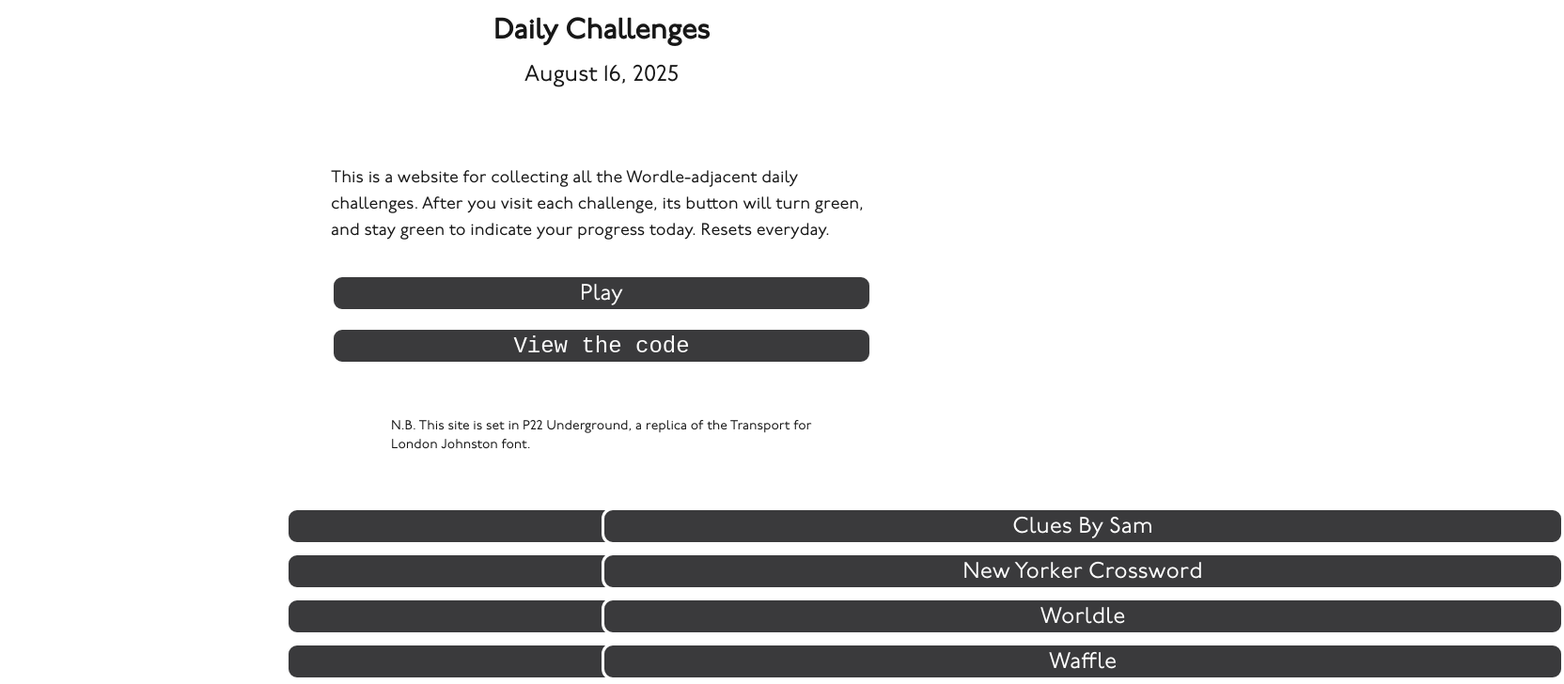
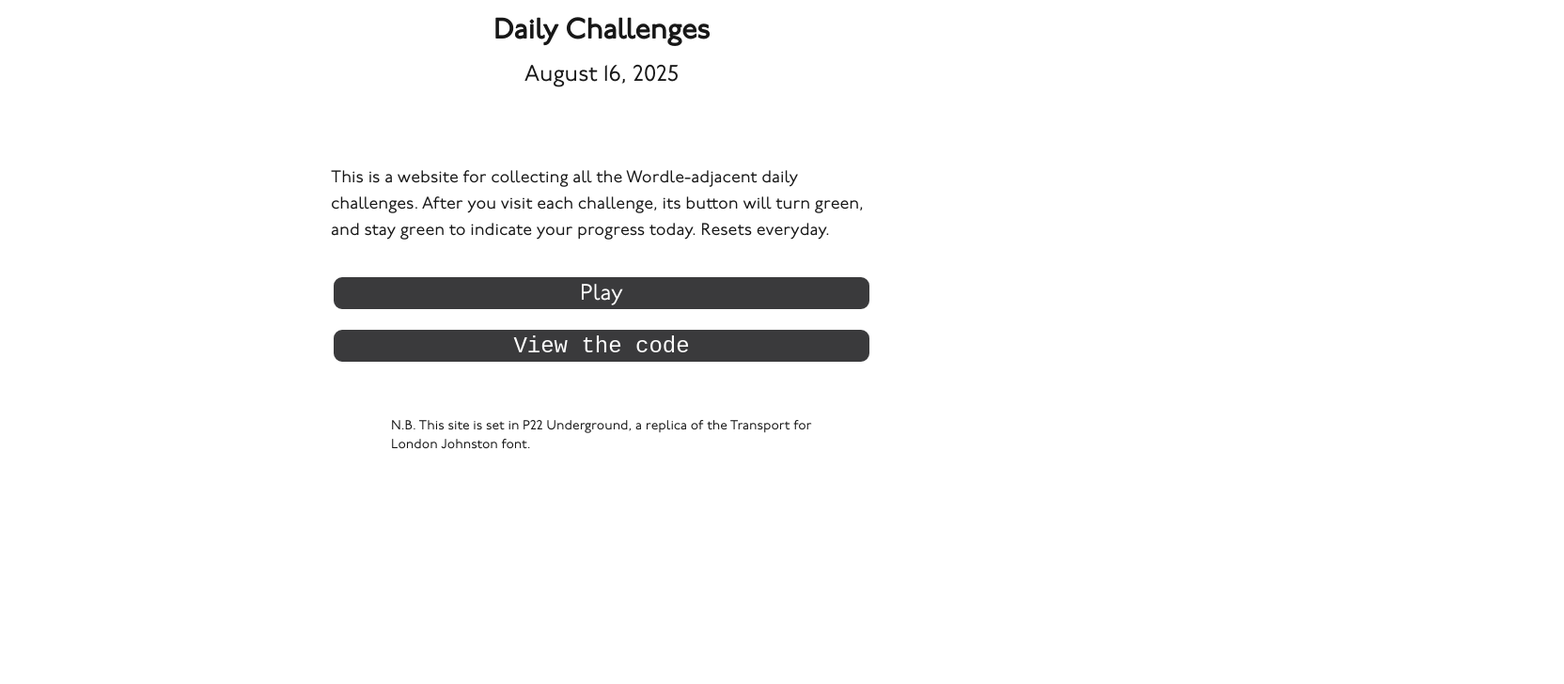
Before and after one commit to jackkershaw/daily-challenges, a Next.js app: page / in a window 1280 px wide. Shown: the top 728 px of the page at 94% size, 1664 px wide, since content can reach past the window. Built offline with nearby package versions, Linux system fonts and the light colour scheme.

Commit message:
fix css and popup display behaviour

```diff
--- a/src/app/page.tsx
+++ b/src/app/page.tsx
@@ -1,12 +1,26 @@
+"use client";
+
 import ChallengesList from "./challengesList";
 import Popup from "./popup";
+import { useEffect, useState } from "react";
 
 export default function Home() {
+  const [popupShown, setPopupShown] = useState<boolean | null>(null);
+
+  useEffect(() => {
+    const shown = localStorage.getItem("popupShown") === "true";
+    setPopupShown(shown);
+  }, []);
+
+  if (popupShown === null) {
+    return <div className="min-h-screen bg-black"></div>;
+  }
+
   return (
     <div className="font-sans items-center justify-items-center min-h-screen p-8 pb-20 gap-16 sm:p-20">
       <main className="flex flex-col items-center justify-center sm:items-start mx-auto">
-        <Popup />
-        <ChallengesList />
+        {/* -- add delay before showing popup -- */}
+        {popupShown ? <ChallengesList /> : <Popup />}
       </main>
       <footer className="row-start-3 flex gap-[24px] flex-wrap items-center justify-center"></footer>
     </div>
--- a/src/app/popup.tsx
+++ b/src/app/popup.tsx
@@ -7,6 +7,8 @@ export default function Popup() {
     const popup = document.getElementById("popup");
     if (popup) {
       popup.style.display = "none";
+      localStorage.setItem("popupShown", "true");
+      window.location.reload();
     }
   }
 
```
Also changed, not shown: 1 other file (tests, documents, lock files or other folders).
